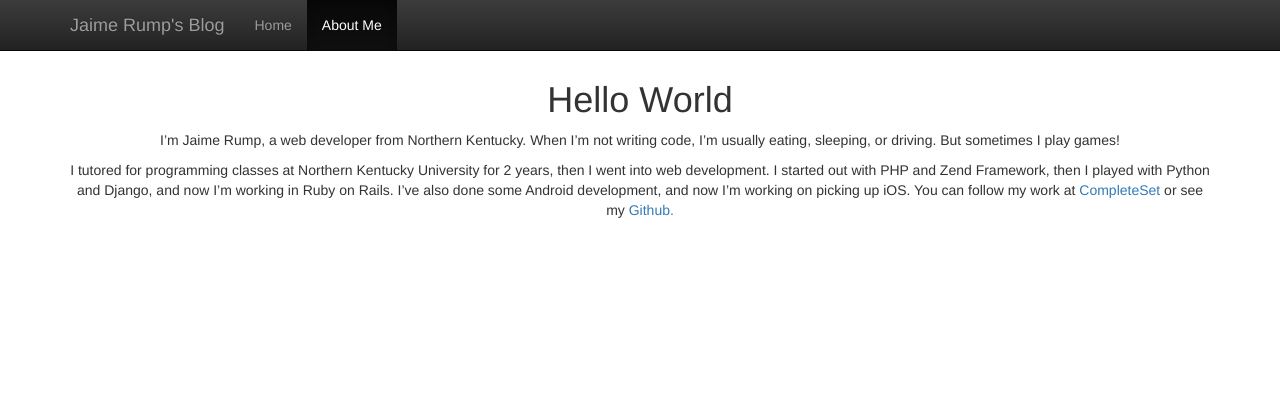
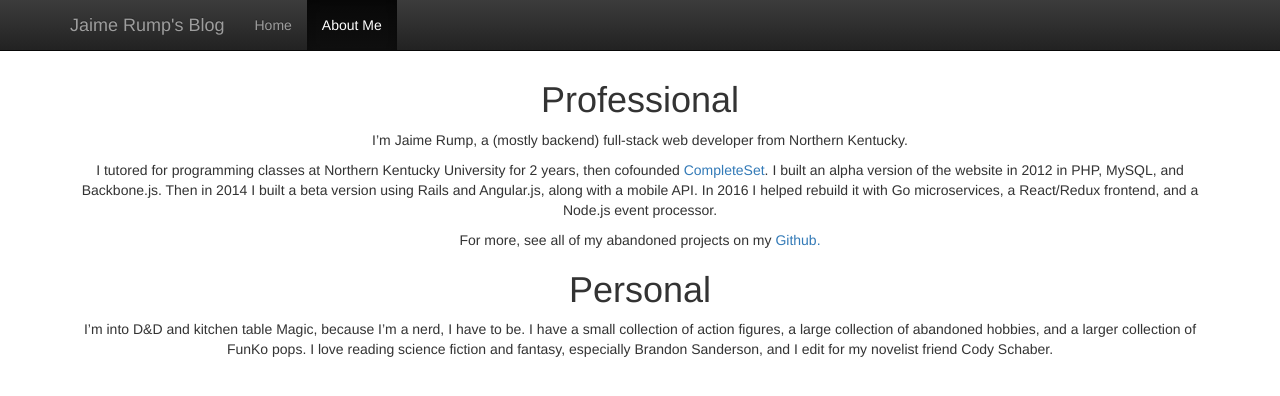
Before and after one commit to jaimerump/jaimerump.github.io, a Jekyll site: the page built from about.md, in a window 1280 px wide. Shown: the top 396 px of the page. Built offline with Jekyll 4.4.1, drawn with Linux system fonts in a browser that asks for light colours; nearby versions of some CDN libraries; Markdown is read by kramdown in place of the engine named in the settings.

Commit message:
Try out slate theme

```diff
--- a/_config.yml
+++ b/_config.yml
@@ -6,3 +6,4 @@ url: "jaimerump.com"
 markdown: rdiscount
 permalink: pretty
 pygments: true
+theme: slate
--- a/about.md
+++ b/about.md
@@ -4,11 +4,16 @@ layout: default
 ---
 
 <script>
-	$('#about-link').parent().addClass('active');
+  $('#about-link').parent().addClass('active');
 </script>
 
-# Hello World
+# Professional
 
-I'm Jaime Rump, a web developer from Northern Kentucky. When I'm not writing code, I'm usually eating, sleeping, or driving. But sometimes I play games!
+I'm Jaime Rump, a (mostly backend) full-stack web developer from Northern Kentucky.
 
-I tutored for programming classes at Northern Kentucky University for 2 years, then I went into web development. I started out with PHP and Zend Framework, then I played with Python and Django, and now I'm working in Ruby on Rails. I've also done some Android development, and now I'm working on picking up iOS. You can follow my work at [CompleteSet](https://www.completeset.com) or see my [Github.](https://github.com/jaimerump)
+I tutored for programming classes at Northern Kentucky University for 2 years, then cofounded [CompleteSet](https://www.completeset.com). I built an alpha version of the website in 2012 in PHP, MySQL, and Backbone.js. Then in 2014 I built a beta version using Rails and Angular.js, along with a mobile API. In 2016 I helped rebuild it with Go microservices, a React/Redux frontend, and a Node.js event processor.
+
+For more, see all of my abandoned projects on my [Github.](https://github.com/jaimerump)
+
+# Personal
+I'm into D&D and kitchen table Magic, because I'm a nerd, I have to be. I have a small collection of action figures, a large collection of abandoned hobbies, and a larger collection of FunKo pops. I love reading science fiction and fantasy, especially Brandon Sanderson, and I edit for my novelist friend Cody Schaber.
```
